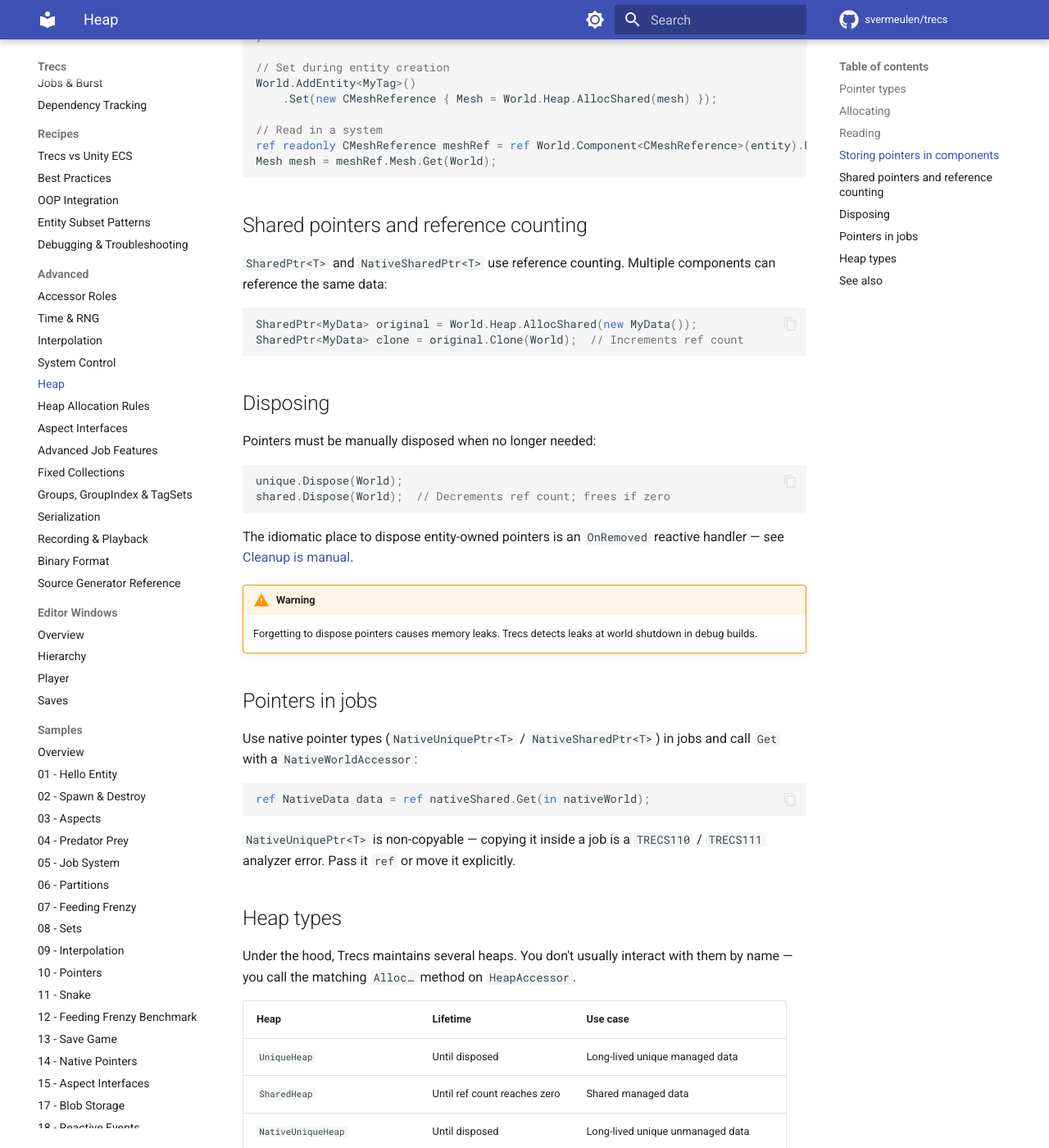
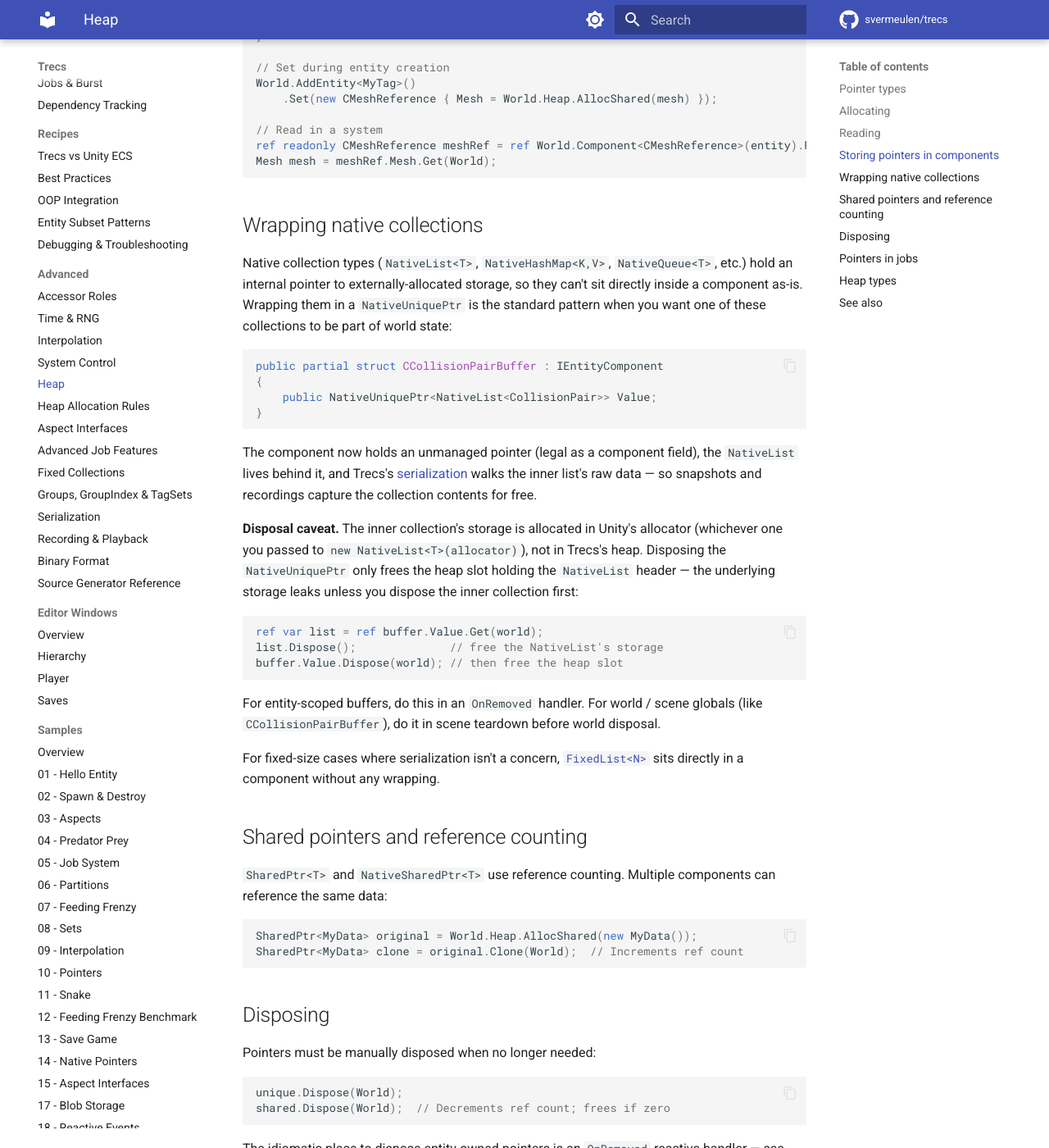
Before and after one commit to svermeulen/trecs, an MkDocs documentation site: the page built from docs/advanced/heap.md, in a window 1280 px wide and 1400 px high, scrolled down 1509 px. Shown: the whole window at 82% size. Built offline with MkDocs 1.6.1 and Material for MkDocs 9.7.7, drawn with Linux system fonts in a browser that asks for light colours; comment, search, counter and statistics services are not loaded.

Commit message:
Changed heap.md, best-practices.md.

````diff
--- a/docs/advanced/heap.md
+++ b/docs/advanced/heap.md
@@ -63,6 +63,31 @@ ref readonly CMeshReference meshRef = ref World.Component<CMeshReference>(entity
 Mesh mesh = meshRef.Mesh.Get(World);
 ```
 
+## Wrapping native collections
+
+Native collection types (`NativeList<T>`, `NativeHashMap<K,V>`, `NativeQueue<T>`, etc.) hold an internal pointer to externally-allocated storage, so they can't sit directly inside a component as-is. Wrapping them in a `NativeUniquePtr` is the standard pattern when you want one of these collections to be part of world state:
+
+```csharp
+public partial struct CCollisionPairBuffer : IEntityComponent
+{
+    public NativeUniquePtr<NativeList<CollisionPair>> Value;
+}
+```
+
+The component now holds an unmanaged pointer (legal as a component field), the `NativeList` lives behind it, and Trecs's [serialization](serialization.md) walks the inner list's raw data — so snapshots and recordings capture the collection contents for free.
+
+**Disposal caveat.** The inner collection's storage is allocated in Unity's allocator (whichever one you passed to `new NativeList<T>(allocator)`), not in Trecs's heap. Disposing the `NativeUniquePtr` only frees the heap slot holding the `NativeList` header — the underlying storage leaks unless you dispose the inner collection first:
+
+```csharp
+ref var list = ref buffer.Value.Get(world);
+list.Dispose();              // free the NativeList's storage
+buffer.Value.Dispose(world); // then free the heap slot
+```
+
+For entity-scoped buffers, do this in an `OnRemoved` handler. For world / scene globals (like `CCollisionPairBuffer`), do it in scene teardown before world disposal.
+
+For fixed-size cases where serialization isn't a concern, [`FixedList<N>`](fixed-collections.md) sits directly in a component without any wrapping.
+
 ## Shared pointers and reference counting
 
 `SharedPtr<T>` and `NativeSharedPtr<T>` use reference counting. Multiple components can reference the same data:
````
Also changed, not shown: docs/recipes/best-practices.md (+1 -0 lines).
